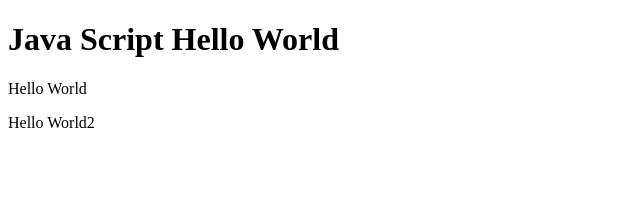
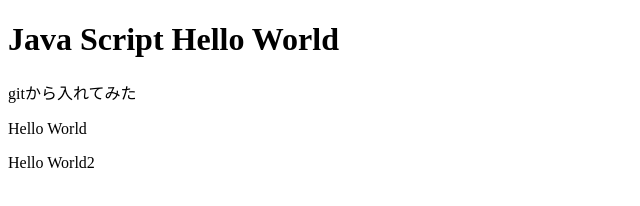
Before and after one commit to hirochan9854/03_javascript-basic, a plain HTML site: page 1005/sample2-1.html in a window 1280 px wide. Shown: the whole page, without its empty margins (0-640 px from the left). Drawn offline with Linux system fonts and the light colour scheme.

Commit message:
Update sample2-1.html

```diff
--- a/1005/sample2-1.html
+++ b/1005/sample2-1.html
@@ -7,6 +7,7 @@
   </head>
   <body>
     <h1>Java Script Hello World</h1>
+    <p>gitから入れてみた</p>
     <script>
       document.write("<p>Hello World</p>");
     </script>
```
